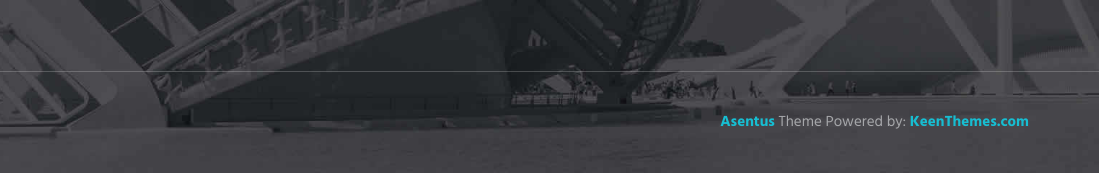
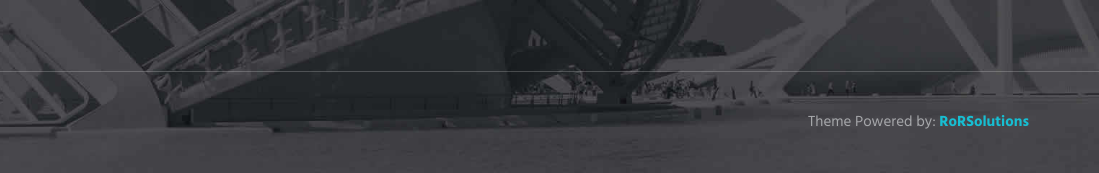
Before and after one commit to Writtek07/Web-temp-2, a plain HTML site: page products.html in a window 1280 px wide. Shown: the part 2990-3163 px from the top of the page, 181-1280 px from the left. Drawn offline with Linux system fonts and the light colour scheme.

Commit message:
Update products.html

```diff
--- a/products.html
+++ b/products.html
@@ -294,7 +294,7 @@
                         <img class="footer-logo" src="img/logo.png" alt="Asentus Logo">
                     </div>
                     <div class="col-xs-6 text-right">
-                        <p class="margin-b-0"><a class="color-base fweight-700" href="http://keenthemes.com/preview/asentus/">Asentus</a> Theme Powered by: <a class="color-base fweight-700" href="http://www.keenthemes.com/">KeenThemes.com</a></p>
+                        <p class="margin-b-0">Theme Powered by: <a class="color-base fweight-700" href="http://www.rorsolutions.in/">RoRSolutions</a></p>
                     </div>
                 </div>
                 <!--// end row -->
```
